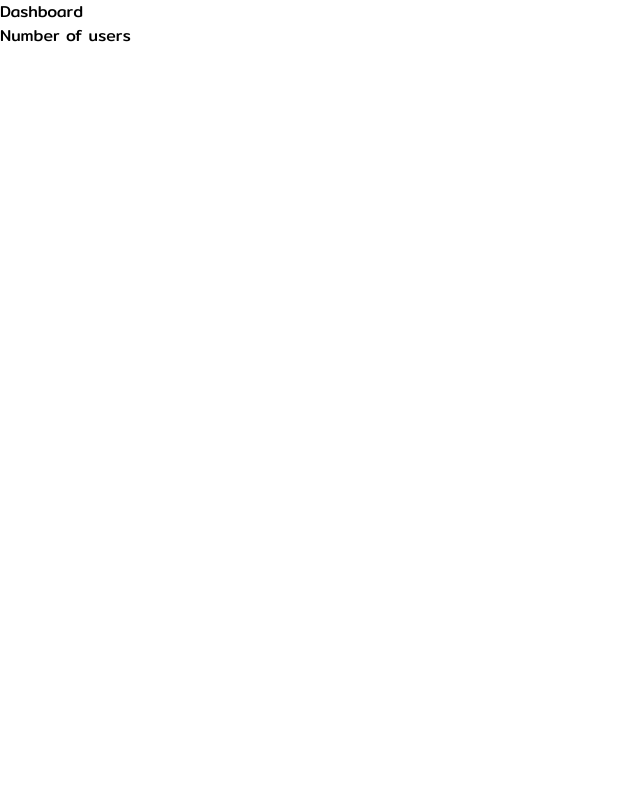
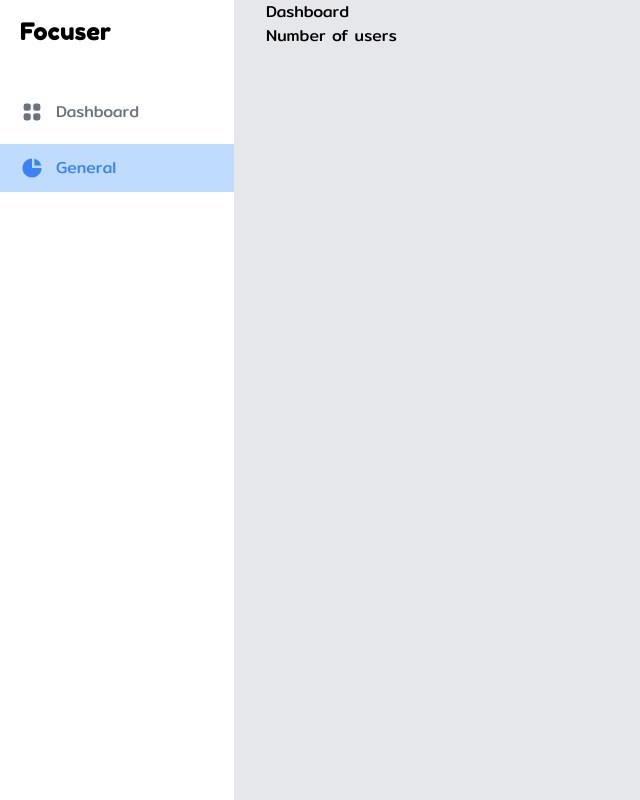
Before and after one commit to kai63001/forcuser, a Next.js app in the folder client/: page /dashboard in a window 1280 px wide. Shown: the whole page, without its empty margins (0-640 px from the left). Built offline with nearby package versions, Linux system fonts and the light colour scheme; no server answers; sample sign-in values are in the browser's storage.

Commit message:
update dashboard

```diff
--- /dev/null
+++ b/client/components/dashboard/Layout.tsx
@@ -0,0 +1,62 @@
+import Layout from "@/components/Layout";
+import Header from "@/components/Header";
+type LayoutInterface = {
+  title?: string | undefined;
+  des?: string | undefined;
+  image?: string | undefined;
+  children?: any | undefined;
+};
+const DashboardLayout = (props: LayoutInterface) => {
+  return (
+    <>
+      <Header title={props.title} des={props.des} image={props.image} />
+      <div className="flex flex-item-fluid flex-nowrap">
+        <aside className="w-72 h-screen" aria-label="Sidebar">
+          <div className="py-4 overflow-y-auto h-full bg-white">
+            <div className="ml-5 text-2xl franger mb-10">Focuser</div>
+            <ul className="space-y-2">
+              <li>
+                <a
+                  href="#"
+                  className="flex items-center pl-5 py-3 text-base font-normal text-gray-500"
+                >
+                  <svg
+                    aria-hidden="true"
+                    className="flex-shrink-0 w-6 h-6 text-gray-500 transition duration-75"
+                    fill="currentColor"
+                    viewBox="0 0 20 20"
+                    xmlns="http://www.w3.org/2000/svg"
+                  >
+                    <path d="M5 3a2 2 0 00-2 2v2a2 2 0 002 2h2a2 2 0 002-2V5a2 2 0 00-2-2H5zM5 11a2 2 0 00-2 2v2a2 2 0 002 2h2a2 2 0 002-2v-2a2 2 0 00-2-2H5zM11 5a2 2 0 012-2h2a2 2 0 012 2v2a2 2 0 01-2 2h-2a2 2 0 01-2-2V5zM11 13a2 2 0 012-2h2a2 2 0 012 2v2a2 2 0 01-2 2h-2a2 2 0 01-2-2v-2z"></path>
+                  </svg>
+                  <span className="ml-3">Dashboard</span>
+                </a>
+              </li>
+              <li>
+                <a
+                  href="#"
+                  className="flex items-center pl-5 py-3 text-base font-normal text-blue-500 bg-blue-200"
+                >
+                  <svg
+                    aria-hidden="true"
+                    className="w-6 h-6 text-blue-500 transition duration-75"
+                    fill="currentColor"
+                    viewBox="0 0 20 20"
+                    xmlns="http://www.w3.org/2000/svg"
+                  >
+                    <path d="M2 10a8 8 0 018-8v8h8a8 8 0 11-16 0z"></path>
+                    <path d="M12 2.252A8.014 8.014 0 0117.748 8H12V2.252z"></path>
+                  </svg>
+                  <span className="ml-3">General</span>
+                </a>
+              </li>
+            </ul>
+          </div>
+        </aside>
+        <main className="bg-gray-200 w-full pl-8">{props.children}</main>
+      </div>
+    </>
+  );
+};
+
+export default DashboardLayout;
--- a/client/pages/dashboard/index.tsx
+++ b/client/pages/dashboard/index.tsx
@@ -1,4 +1,4 @@
-import Layout from "@/components/Layout";
+import Layout from "@/components/dashboard/Layout";
 import useAuth from "@/components/libs/useAuth";
 
 const Dashboard = () => {
--- a/client/pages/index.tsx
+++ b/client/pages/index.tsx
@@ -49,7 +49,7 @@
         {/* <button onClick={() => signOut()}>Sign out</button> */}
         <div className="max-w-screen-xl mx-auto mt-10 px-2 xs:px-0">
           <h2 className="text-3xl franger">Pomodoro Timer boost your productivity</h2>
-          <p className="indent-12 my-5">Focuser is a customizable Pomodoro timer to help you stay focused in small chunks of your work, like studying, coding and writing. With an interactive user interface using the principles of the Pomodoro Technique, this app will enable you to personalize your workflow and break down tasks into smaller segments with breaks in between to maximize focus levels throughout your workday. Features include customizing task length and break intervals as well as providing notifications when it's time for a break or to switch tasks.</p>
+          <p className="indent-12 my-5">Focuser is a customizable Pomodoro timer to help you stay focused in small chunks of your work, like studying, coding and writing. With an interactive user interface using the principles of the Pomodoro Technique, this app will enable you to personalize your workflow and break down tasks into smaller segments with breaks in between to maximize focus levels throughout your workday. Features include customizing task length and break intervals as well as providing notifications when it&apos;s time for a break or to switch tasks.</p>
           <p className="text-lg franger">Features:</p>
           <ul className="">
             <li>- Customize the timing of your work (pomodoro) and break intervals</li>
```
